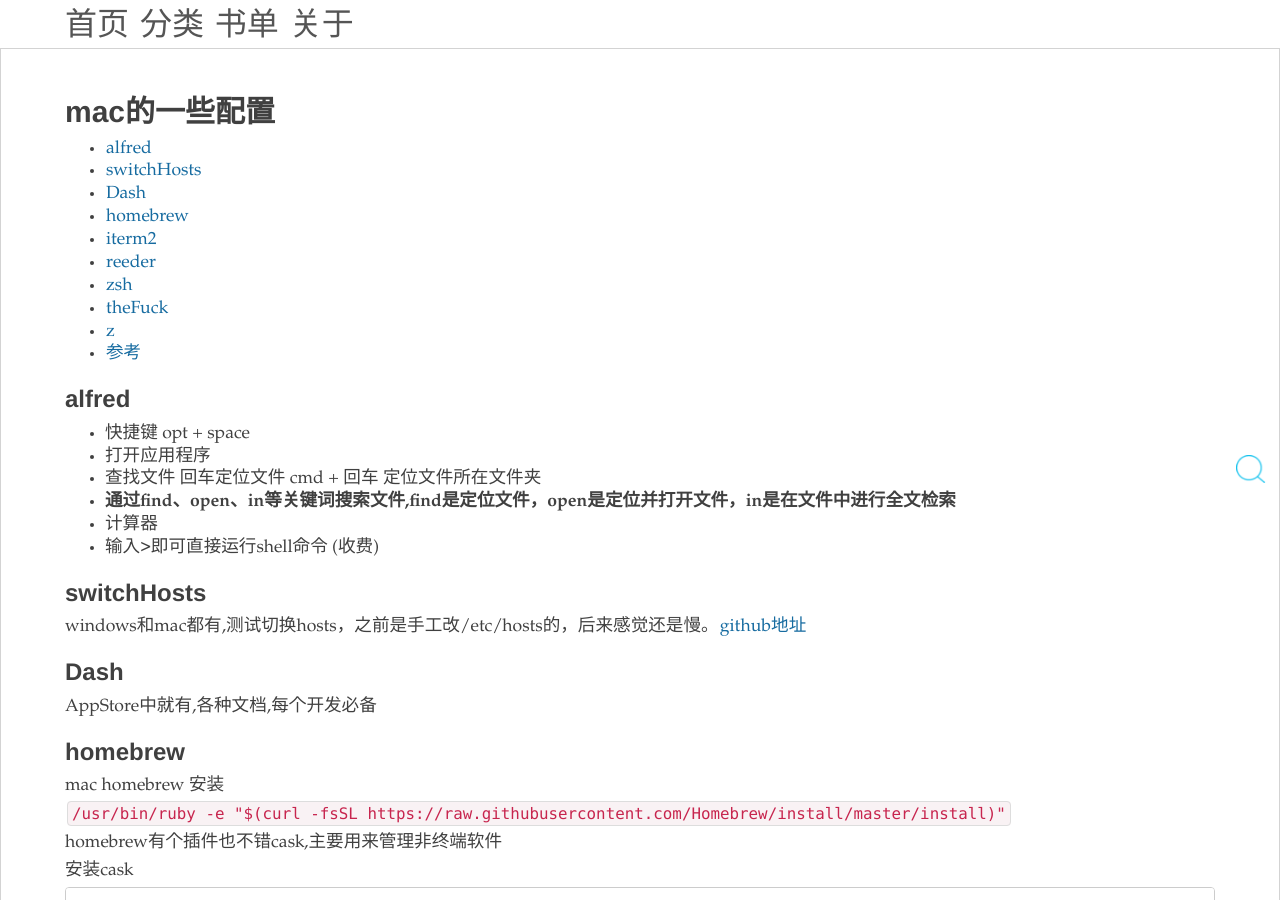
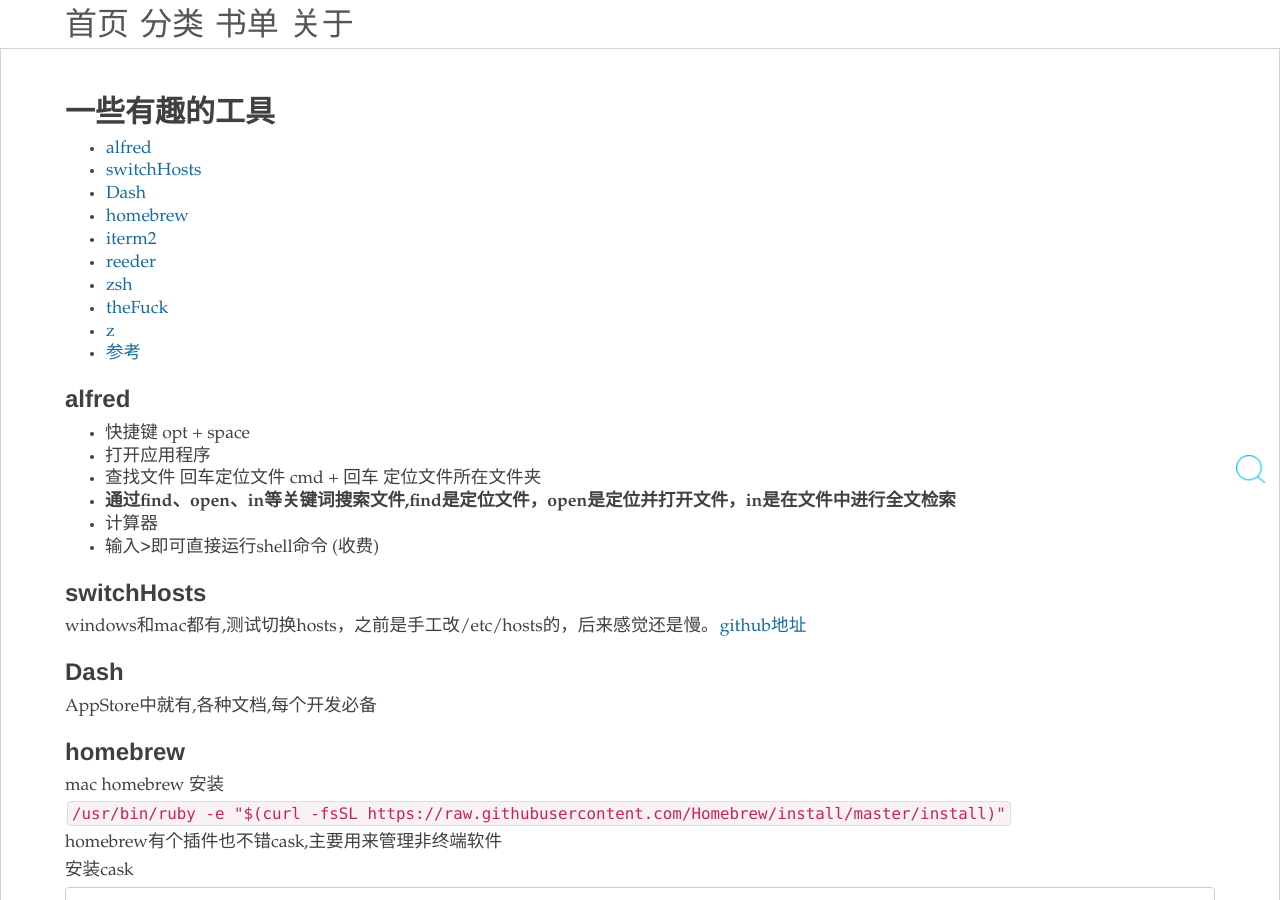
Before and after one commit to zy123a/lcj1992.github.com, a Jekyll site: the page built from _posts/tool/2016-03-21-some_softs.md, in a window 1280 px wide and 900 px high. Built offline with Jekyll 4.4.1, drawn with Linux system fonts in a browser that asks for light colours; nearby versions of some CDN libraries; comment, search, counter and statistics services are not loaded.

Commit message:
tcp_header.png

```diff
--- a/_posts/tool/2016-03-21-some_softs.md
+++ b/_posts/tool/2016-03-21-some_softs.md
@@ -1,6 +1,6 @@
 ---
 layout: post
-title: mac的一些配置
+title: 一些有趣的工具
 categories: tool
 tags: alfred oh-my-zsh zsh z switchHosts theFuck z homebrew iterm2 reeder
 ---
```
